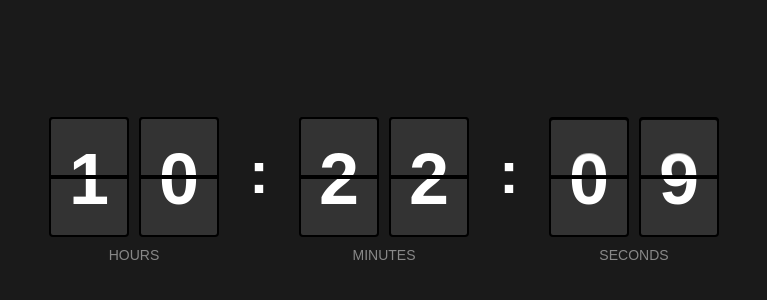
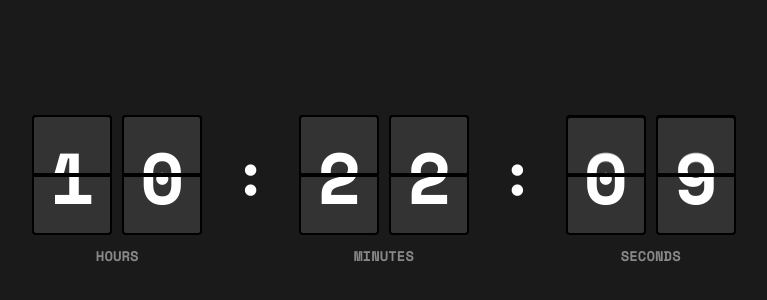
Before and after one commit to jianingy/ipadmini1, a plain HTML site: page flip_clock.html in a window 1280 px wide. Shown: the part 210-510 px from the top of the page, without its empty margins (256-1023 px from the left). Drawn offline with nearby package versions, Linux system fonts and the light colour scheme.

Commit message:
change font

```diff
--- a/flip_clock.html
+++ b/flip_clock.html
@@ -5,6 +5,9 @@
     <meta charset="UTF-8">
     <meta name="viewport" content="width=device-width, initial-scale=1.0">
     <title>Flip Clock</title>
+    <link rel="preconnect" href="https://fonts.googleapis.com">
+    <link rel="preconnect" href="https://fonts.gstatic.com" crossorigin>
+    <link href="https://fonts.googleapis.com/css2?family=Space+Mono:ital,wght@0,400;0,700;1,400;1,700&display=swap" rel="stylesheet">
     <style>
         * {
             margin: 0;
@@ -18,7 +21,9 @@
             -webkit-box-pack: center;
             -webkit-box-align: center;
             min-height: 100vh;
-            font-family: Arial, sans-serif;
+            font-family: "Space Mono", monospace;
+            font-weight: 700;
+            font-style: normal;
         }
 
         .clock-container {
```
